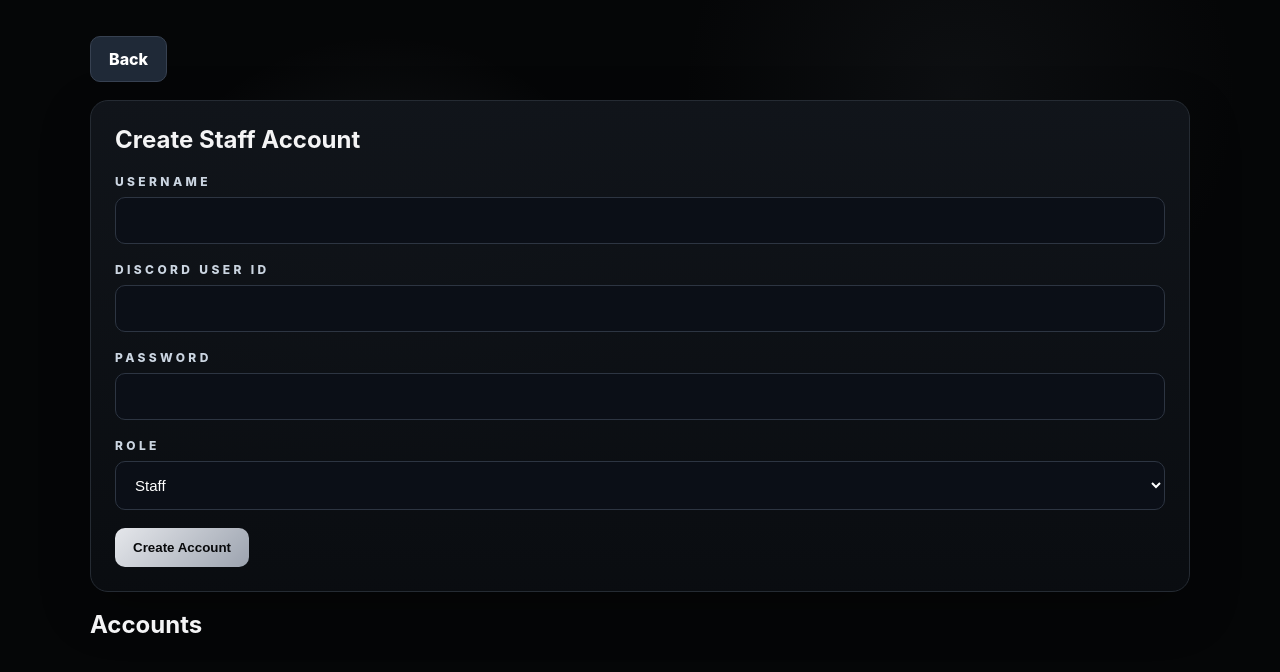
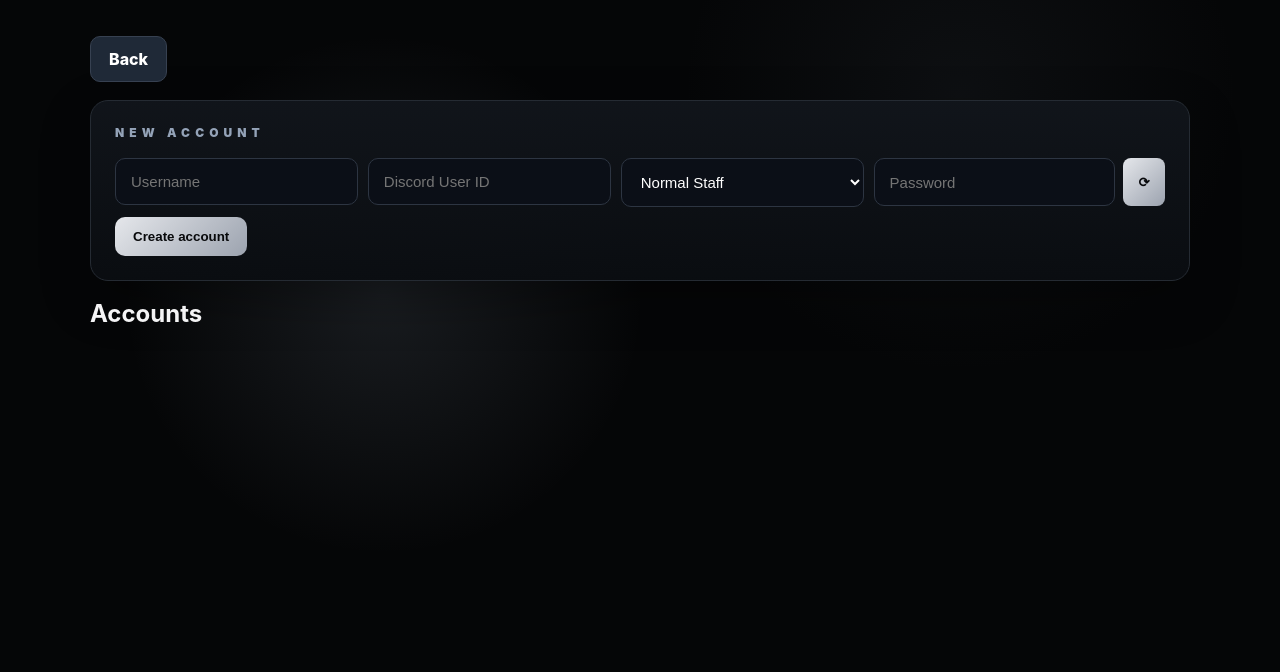
Before and after one commit to mishalshafee-ux/GVRN-Assistance, a Flask app: template gvrn-session-site/templates/users.html in a window 1280 px wide. Shown: the part 65-737 px from the top of the page. Run offline with Flask 3, Linux system fonts and the light colour scheme; the template is opened without the code that fills it, so the values that code supplies are empty.

Commit message:
Add staff portal splash and account UI

```diff
--- a/gvrn-session-site/templates/base.html
+++ b/gvrn-session-site/templates/base.html
@@ -255,3 +255,73 @@
 </main>
 </body>
 </html>
+<style>
+.splash-screen {
+    min-height: calc(100vh - 120px);
+    display: grid;
+    place-content: center;
+    text-align: center;
+    transition: opacity 0.8s ease, transform 0.8s ease;
+}
+.splash-kicker {
+    color: #cbd5e1;
+    font-size: 16px;
+    letter-spacing: 0.45em;
+    font-weight: 900;
+    margin-bottom: 24px;
+}
+.splash-title {
+    font-size: clamp(64px, 10vw, 118px);
+    line-height: 0.9;
+    font-weight: 950;
+    letter-spacing: -0.07em;
+}
+.splash-title span {
+    color: #cbd5e1;
+}
+.splash-subtitle {
+    color: #94a3b8;
+    font-size: 18px;
+    margin-top: 22px;
+}
+.splash-hide {
+    opacity: 0;
+    transform: scale(0.97);
+    pointer-events: none;
+    position: absolute;
+    inset: 0;
+}
+.hidden-login {
+    display: none;
+}
+</style>
+<style>
+.account-grid {
+    display: grid;
+    grid-template-columns: 1fr 1fr 1fr 1.2fr;
+    gap: 10px;
+    align-items: start;
+}
+.account-grid input,
+.account-grid select {
+    margin-bottom: 0;
+}
+.password-row {
+    display: grid;
+    grid-template-columns: 1fr 42px;
+    gap: 8px;
+}
+.icon-btn {
+    height: 48px;
+    padding: 0;
+    border-radius: 8px;
+}
+.account-grid button[type="submit"] {
+    width: fit-content;
+}
+@media (max-width: 900px) {
+    .account-grid {
+        grid-template-columns: 1fr;
+    }
+}
+</style>
--- a/gvrn-session-site/templates/users.html
+++ b/gvrn-session-site/templates/users.html
@@ -5,24 +5,23 @@
 </div>
 
 <div class="card">
-    <h2>Create Staff Account</h2>
-    <form method="post">
-        <label>Username</label>
-        <input name="username" required>
+    <div class="portal-label">New Account</div>
 
-        <label>Discord User ID</label>
-        <input name="discord_user_id" required>
+    <form method="post" class="account-grid">
+        <input name="username" placeholder="Username" required>
+        <input name="discord_user_id" placeholder="Discord User ID" required>
 
-        <label>Password</label>
-        <input name="password" type="password" required>
-
-        <label>Role</label>
         <select name="role">
-            <option value="staff">Staff</option>
+            <option value="staff">Normal Staff</option>
             <option value="admin">Admin</option>
         </select>
 
-        <button type="submit">Create Account</button>
+        <div class="password-row">
+            <input id="passwordInput" name="password" placeholder="Password" required>
+            <button type="button" class="icon-btn" onclick="randomPassword()">⟳</button>
+        </div>
+
+        <button type="submit">Create account</button>
     </form>
 </div>
 
@@ -34,4 +33,15 @@
     <p>Role: {{ account.role }}</p>
 </div>
 {% endfor %}
+
+<script>
+function randomPassword() {
+    const chars = "ABCDEFGHJKLMNPQRSTUVWXYZabcdefghijkmnopqrstuvwxyz23456789!@#$";
+    let password = "";
+    for (let i = 0; i < 12; i++) {
+        password += chars[Math.floor(Math.random() * chars.length)];
+    }
+    document.getElementById("passwordInput").value = password;
+}
+</script>
 {% endblock %}
```
Also changed, not shown: gvrn-session-site/templates/login.html (+42 -9 lines).
